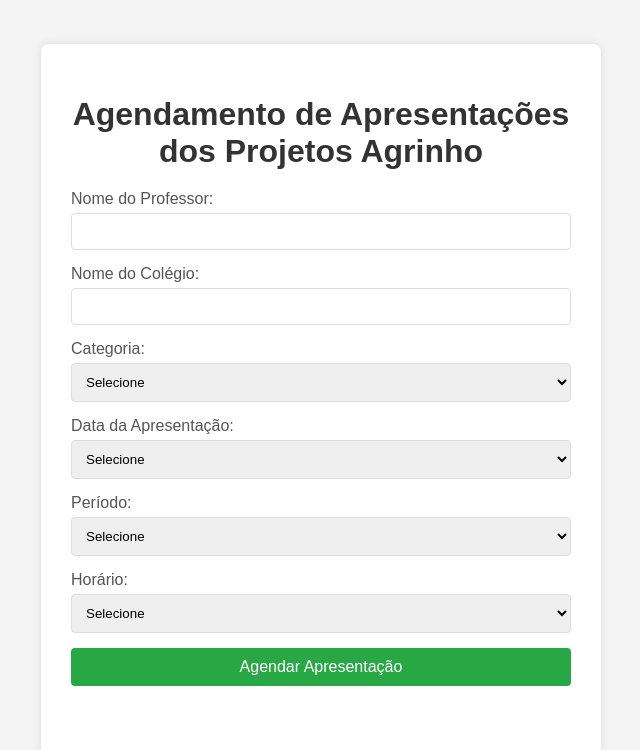
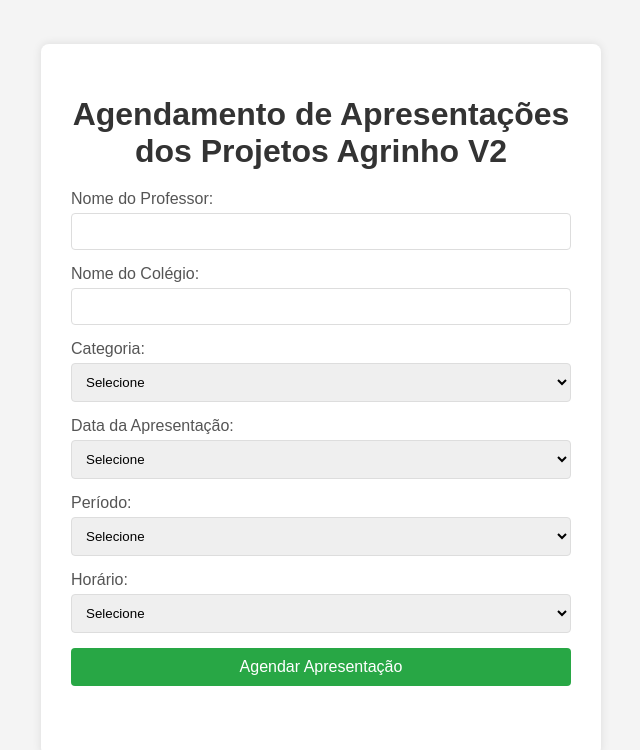
Before and after one commit to fabiodossantosfoz/agendamento_apresentacao_agrinho, a plain HTML site: page index.html in a window 1280 px wide. Shown: the whole page, without its empty margins (319-959 px from the left). Drawn offline with Linux system fonts and the light colour scheme; files that its build step writes are made by us from their sources; files whose address does not match are found by name.

Commit message:
Coloque V2 no index.html

```diff
--- a/index.html
+++ b/index.html
@@ -8,7 +8,7 @@
 </head>
 <body>
     <div class="container">
-        <h1>Agendamento de Apresentações dos Projetos Agrinho</h1>
+        <h1>Agendamento de Apresentações dos Projetos Agrinho V2</h1>
         <form id="agendamentoForm">
             <div class="form-group">
                 <label for="nomeProfessor">Nome do Professor:</label>
```
